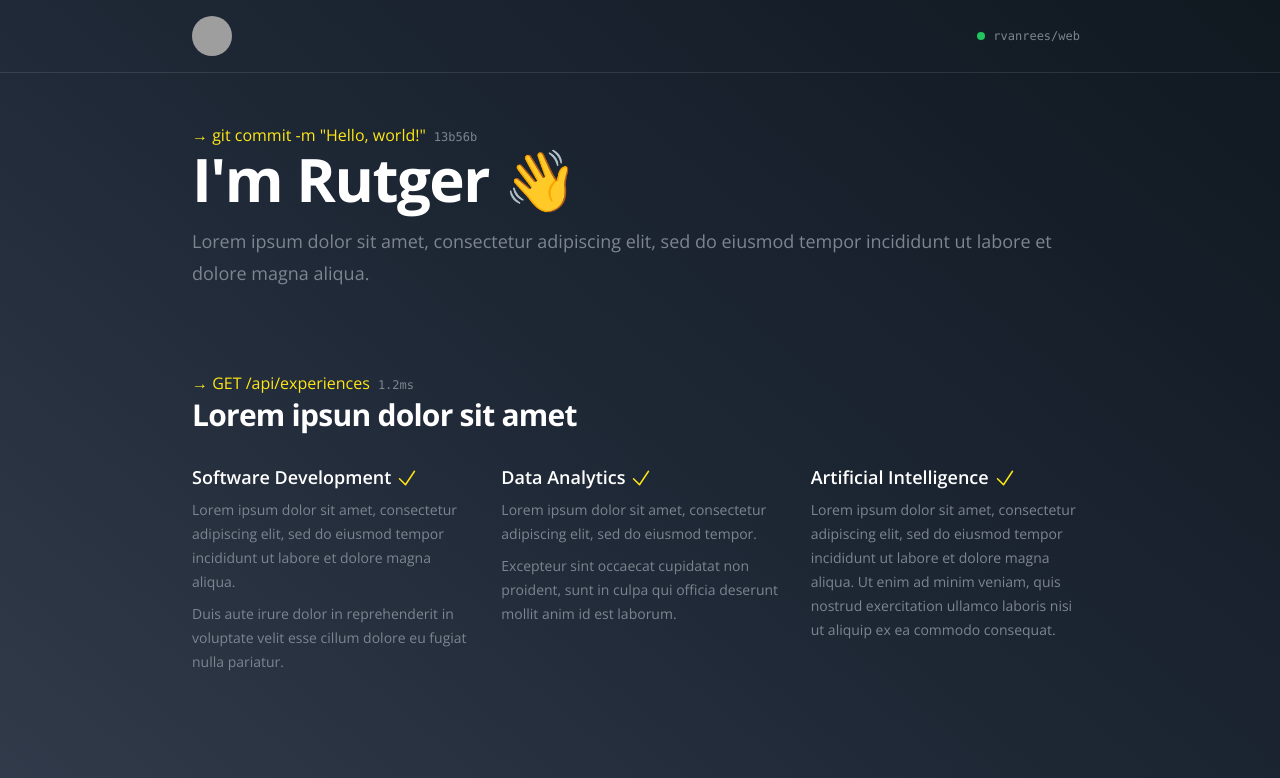
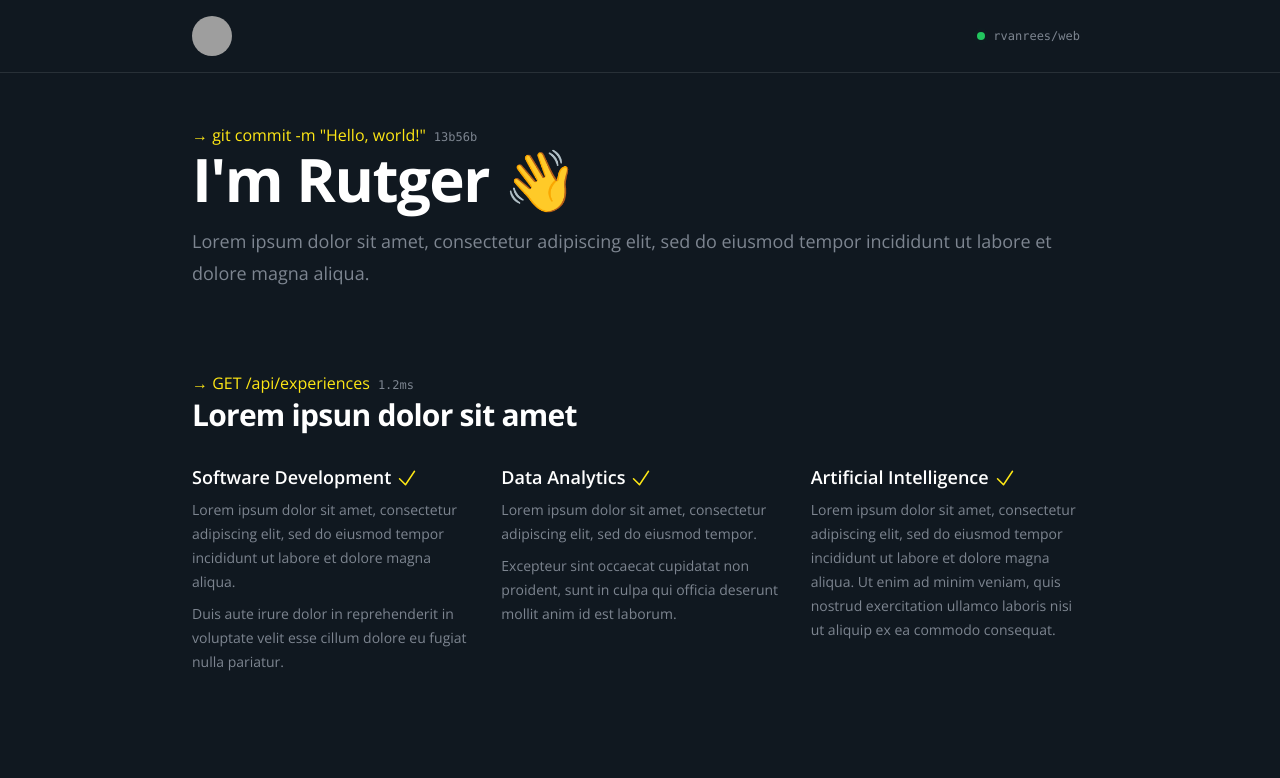
Before and after one commit to rvanrees/web, a Next.js app: page / in a window 1280 px wide. Shown: the top 778 px of the page. Built offline with nearby package versions, Linux system fonts and the light colour scheme; grey boxes are pictures that could not be loaded.

Commit message:
Removed gradient

```diff
--- a/src/app/layout.tsx
+++ b/src/app/layout.tsx
@@ -19,10 +19,7 @@ export default function RootLayout({
   children: React.ReactNode;
 }) {
   return (
-    <html
-      lang="en"
-      className="bg-gradient-to-bl from-charcoal via-gray-800 to-gray-700"
-    >
+    <html lang="en" className="bg-charcoal">
       <body className={font.className}>
         {children}
         <Analytics />
--- a/tailwind.config.ts
+++ b/tailwind.config.ts
@@ -16,7 +16,6 @@ const config: Config = {
       white: colors.white,
       black: colors.black,
       slate: colors.slate,
-      gray: colors.gray,
       transparent: colors.transparent,
     },
   },
```
